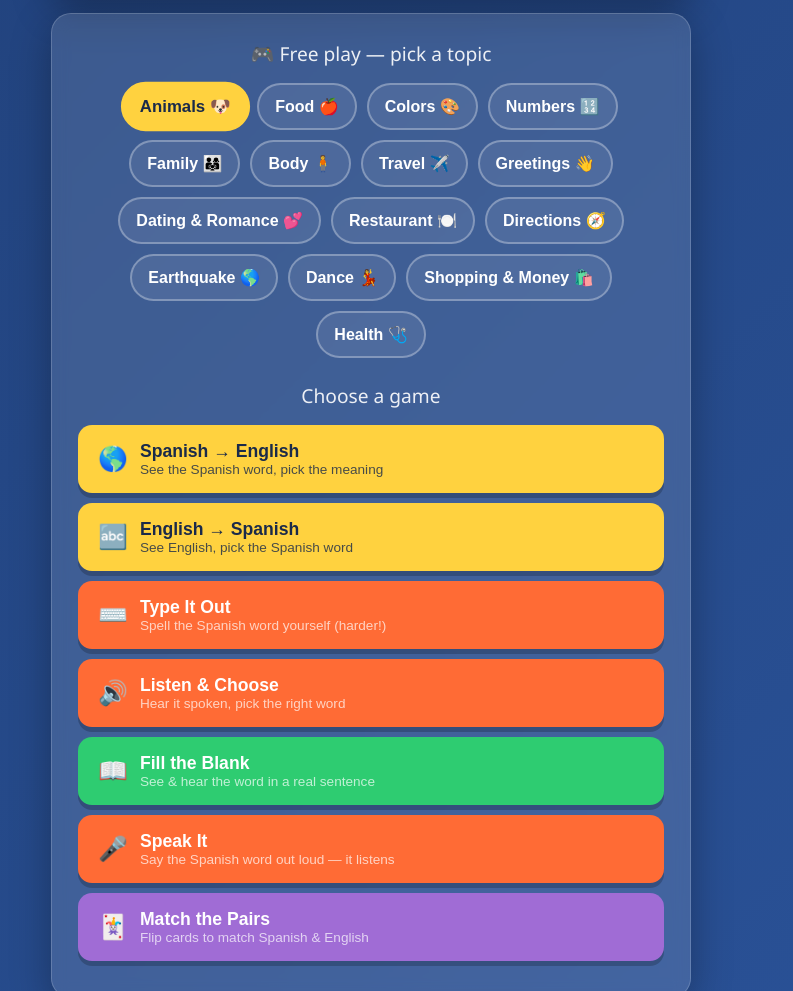
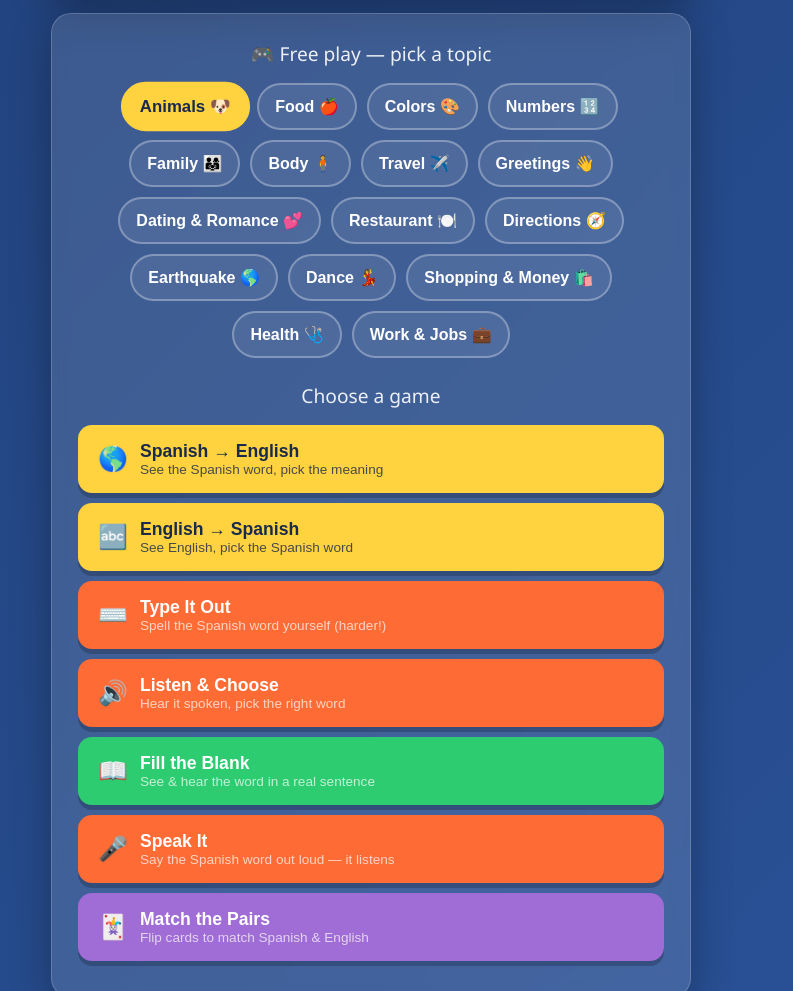
Before and after one commit to hypeman271-oss/aventura-espanol, a plain HTML site: page index.html in a window 1280 px wide. Shown: the part 847-1838 px from the top of the page, without its empty margins (269-1062 px from the left). Drawn offline with Linux system fonts and the light colour scheme.

Commit message:
Add Work & Jobs vocabulary topic
12 words with emojis + example sentences, feeding all games, SRS, cloze,
listening, and the phrase player.

Co-Authored-By: Claude Opus 4.8 <noreply@anthropic.com>

```diff
--- a/index.html
+++ b/index.html
@@ -905,6 +905,12 @@ const VOCAB = {
     ["enfermo","sick","🤒"],["la medicina","medicine","💊"],["el dolor","pain","😣"],
     ["la fiebre","fever","🌡️"],["la tos","cough","😷"],["el hospital","hospital","🏥"],
     ["la receta","prescription","🧾"],["sano","healthy","🍏"],["curar","to cure","❤️‍🩹"]
+  ],
+  "Work & Jobs 💼": [
+    ["el trabajo","work / job","💼"],["el jefe","boss","👔"],["la oficina","office","🏢"],
+    ["el empleo","job","🧑‍💼"],["el sueldo","salary","💵"],["la reunión","meeting","📅"],
+    ["el trabajador","worker","👷"],["la empresa","company","🏬"],["el horario","schedule","⏰"],
+    ["la entrevista","interview","🗣️"],["el descanso","break","☕"],["contratar","to hire","🤝"]
   ]
 };
 
@@ -1098,7 +1104,20 @@ const SENTENCES = {
   "Health 🩺||el hospital": ["Lo llevaron al ___.", "hospital", "They took him to the hospital."],
   "Health 🩺||la receta": ["El médico me dio una ___.", "receta", "The doctor gave me a prescription."],
   "Health 🩺||sano": ["Quiero estar ___ y fuerte.", "sano", "I want to be healthy and strong."],
-  "Health 🩺||curar": ["Este té ayuda a ___ la gripe.", "curar", "This tea helps cure the flu."]
+  "Health 🩺||curar": ["Este té ayuda a ___ la gripe.", "curar", "This tea helps cure the flu."],
+
+  "Work & Jobs 💼||el trabajo": ["Voy al ___ en autobús.", "trabajo", "I go to work by bus."],
+  "Work & Jobs 💼||el jefe": ["Mi ___ es muy exigente.", "jefe", "My boss is very demanding."],
+  "Work & Jobs 💼||la oficina": ["Trabajo en una ___ grande.", "oficina", "I work in a big office."],
+  "Work & Jobs 💼||el empleo": ["Busco un nuevo ___.", "empleo", "I'm looking for a new job."],
+  "Work & Jobs 💼||el sueldo": ["El ___ es bueno en esa empresa.", "sueldo", "The salary is good at that company."],
+  "Work & Jobs 💼||la reunión": ["La ___ empieza a las diez.", "reunión", "The meeting starts at ten."],
+  "Work & Jobs 💼||el trabajador": ["Es un ___ muy honesto.", "trabajador", "He is a very honest worker."],
+  "Work & Jobs 💼||la empresa": ["La ___ tiene cien empleados.", "empresa", "The company has a hundred employees."],
+  "Work & Jobs 💼||el horario": ["Mi ___ es de nueve a cinco.", "horario", "My schedule is nine to five."],
+  "Work & Jobs 💼||la entrevista": ["Tengo una ___ de trabajo mañana.", "entrevista", "I have a job interview tomorrow."],
+  "Work & Jobs 💼||el descanso": ["Tomamos un ___ para el café.", "descanso", "We take a break for coffee."],
+  "Work & Jobs 💼||contratar": ["Van a ___ a más gente.", "contratar", "They are going to hire more people."]
 };
 
 const QUESTIONS_PER_ROUND = 10;
```
